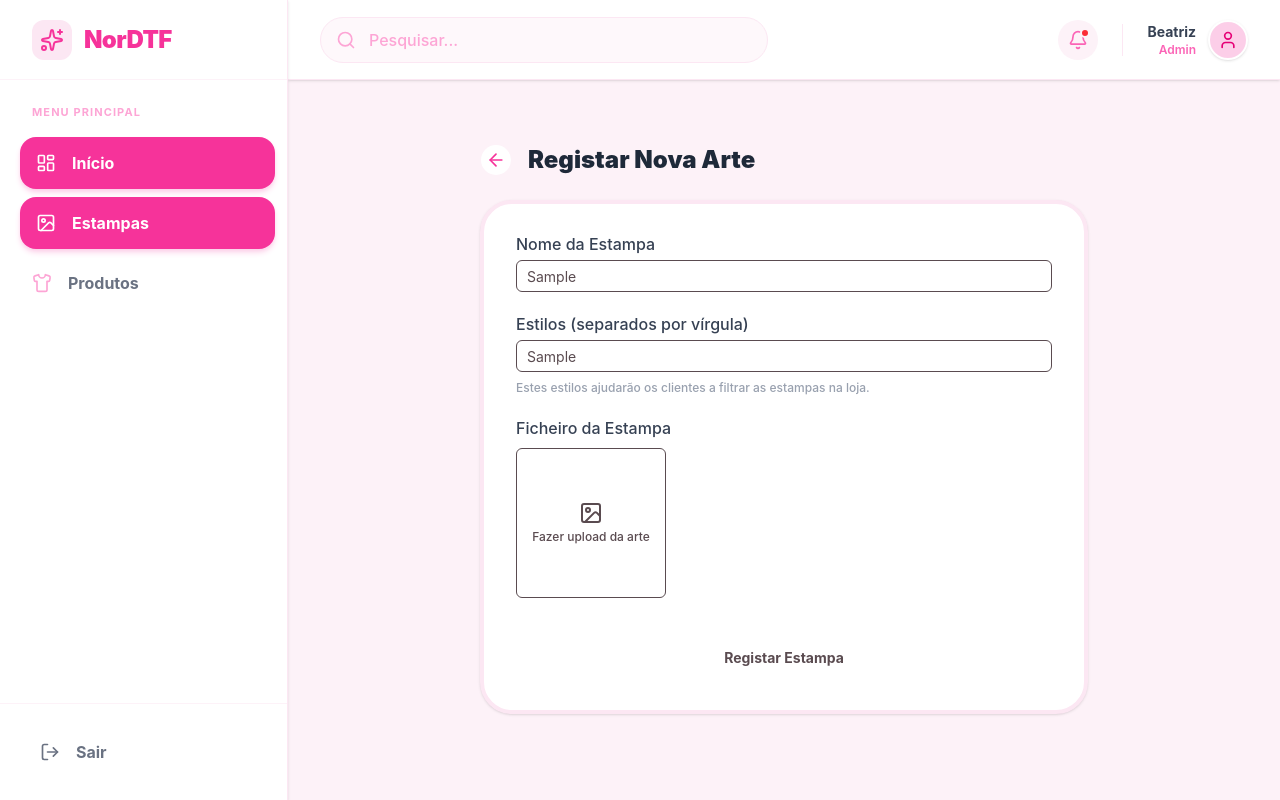
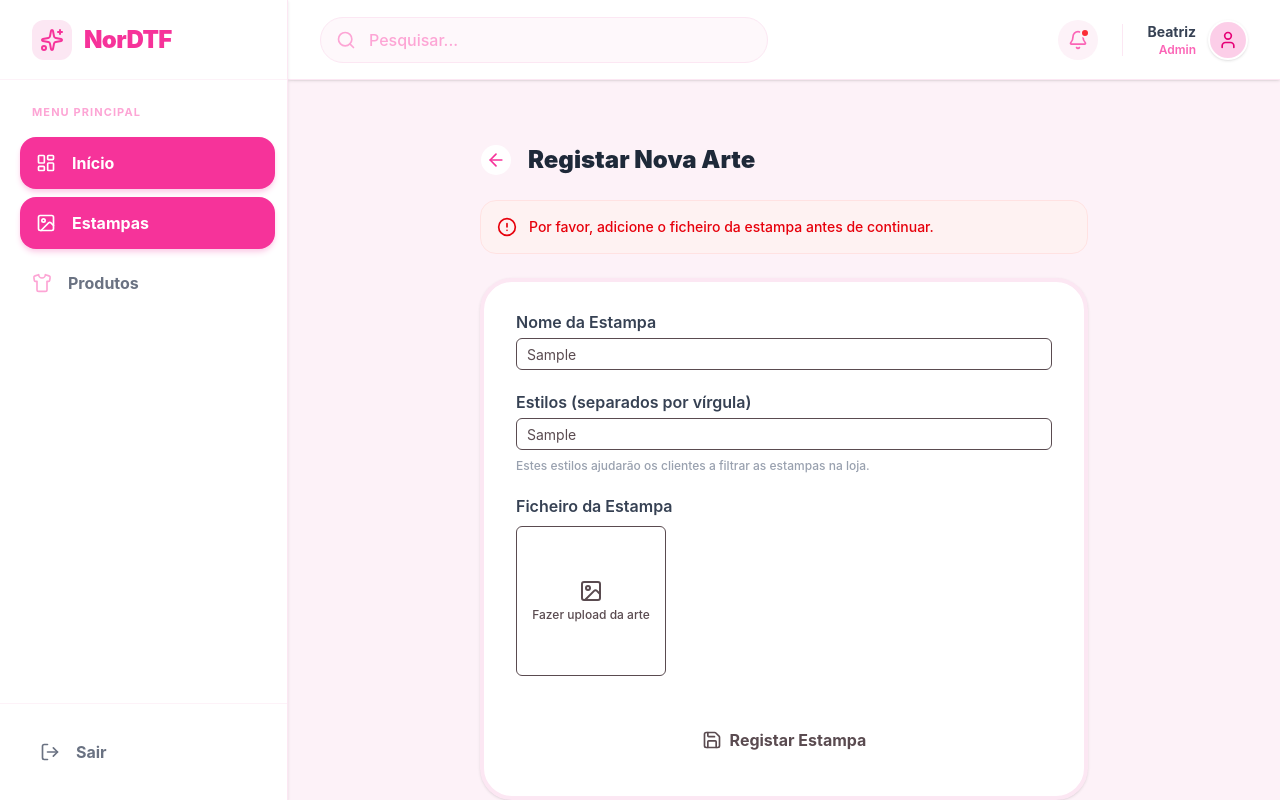
Before and after one commit to Beeatriz-Castro/webvdd, a React (Vite) app: page /admin/graphics/create in a window 1280 px wide. Both pictures are taken after typing "Sample", "Sample" into the empty fields and a click on the button "Registar Estampa". Built offline with nearby package versions, Linux system fonts and the light colour scheme.

Commit message:
embelezando

```diff
--- a/src/pages/admin/graphics/create.tsx
+++ b/src/pages/admin/graphics/create.tsx
@@ -5,7 +5,7 @@ import { Button } from "@/components/ui/button";
 import { Input } from "@/components/ui/input";
 import { Label } from "@/components/ui/label";
 import { ImageInput } from "@/components/ui/image-input";
-import { ArrowLeft } from "lucide-react";
+import { ArrowLeft, Loader2, Save, AlertCircle } from "lucide-react";
 import { API_BASE_URL } from "@/lib/api/api";
 
 interface GraphicFormData {
@@ -16,11 +16,14 @@ interface GraphicFormData {
 export const CreateGraphicPage = () => {
   const { register, handleSubmit, formState: { errors, isSubmitting } } = useForm<GraphicFormData>();
   const [image, setImage] = useState<File | null>(null);
+  const [formError, setFormError] = useState<string | null>(null);
   const navigate = useNavigate();
 
   const onSubmit = async (data: GraphicFormData) => {
+    setFormError(null);
+
     if (!image) {
-      alert("Por favor, adicione a imagem da estampa.");
+      setFormError("Por favor, adicione o ficheiro da estampa antes de continuar.");
       return;
     }
 
@@ -30,7 +33,7 @@ export const CreateGraphicPage = () => {
       .filter(s => s.length > 0);
 
     if (estilosArray.length === 0) {
-      alert("Por favor, adicione pelo menos um estilo.");
+      setFormError("Por favor, adicione pelo menos um estilo válido.");
       return;
     }
 
@@ -55,7 +58,7 @@ export const CreateGraphicPage = () => {
 
     } catch (error: any) {
       console.error(error);
-      alert(`Erro ao registar: ${error.message}`);
+      setFormError(`Erro ao registar: ${error.message || "Erro desconhecido"}`);
     }
   };
 
@@ -70,23 +73,32 @@ export const CreateGraphicPage = () => {
         <h1 className="text-2xl font-black text-gray-800">Registar Nova Arte</h1>
       </div>
 
+      {formError && (
+        <div className="mb-6 p-4 bg-red-50 text-red-600 rounded-[16px] border border-red-100 flex items-center gap-3">
+          <AlertCircle className="size-5 flex-shrink-0" />
+          <p className="text-sm font-medium">{formError}</p>
+        </div>
+      )}
+
       <form
         onSubmit={handleSubmit(onSubmit)}
         className="flex flex-col gap-6 bg-white p-8 rounded-[32px] border-4 border-pink-100 shadow-sm"
       >
         <div>
-          <Label className="text-gray-700">Nome da Estampa</Label>
+          <Label htmlFor="nome" className="text-gray-700 font-semibold">Nome da Estampa</Label>
           <Input
+            id="nome"
             {...register("nome", { required: "O nome é obrigatório." })}
             placeholder="Ex: Caveira Mexicana Neon"
             className="mt-2"
           />
-          {errors.nome && <span className="text-red-500 text-sm mt-1 block">{errors.nome.message}</span>}
+          {errors.nome && <span className="text-red-500 text-sm mt-1 block font-medium">{errors.nome.message}</span>}
         </div>
 
         <div>
-          <Label className="text-gray-700">Estilos (separados por vírgula)</Label>
+          <Label htmlFor="estilosNomes" className="text-gray-700 font-semibold">Estilos (separados por vírgula)</Label>
           <Input
+            id="estilosNomes"
             {...register("estilosNomes", { required: "Informe pelo menos um estilo." })}
             placeholder="Ex: Geek, Vintage, Minimalista"
             className="mt-2"
@@ -94,11 +106,11 @@ export const CreateGraphicPage = () => {
           <span className="text-xs text-gray-400 mt-2 block font-medium">
             Estes estilos ajudarão os clientes a filtrar as estampas na loja.
           </span>
-          {errors.estilosNomes && <span className="text-red-500 text-sm mt-1 block">{errors.estilosNomes.message}</span>}
+          {errors.estilosNomes && <span className="text-red-500 text-sm mt-1 block font-medium">{errors.estilosNomes.message}</span>}
         </div>
 
         <div>
-          <Label className="mb-3 block text-gray-700">Ficheiro da Estampa</Label>
+          <Label className="mb-3 block text-gray-700 font-semibold">Ficheiro da Estampa</Label>
           <ImageInput
             value={image}
             onChange={setImage}
@@ -109,9 +121,10 @@ export const CreateGraphicPage = () => {
 
         <Button
           type="submit"
-          className="w-full mt-4"
+          className="w-full mt-4 gap-2 h-12 text-md rounded-xl"
           disabled={isSubmitting}
         >
+          {isSubmitting ? <Loader2 className="size-5 animate-spin" /> : <Save className="size-5" />}
           {isSubmitting ? "A Guardar..." : "Registar Estampa"}
         </Button>
       </form>
```
